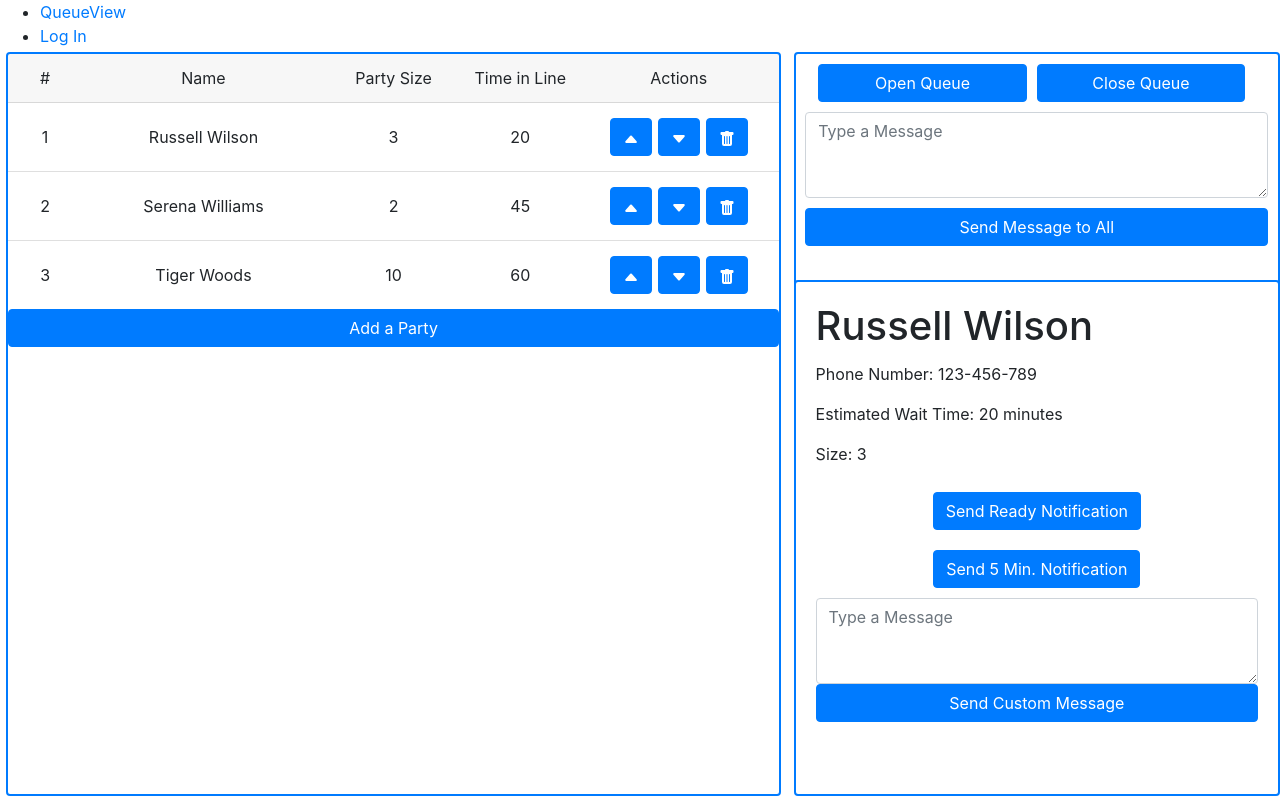
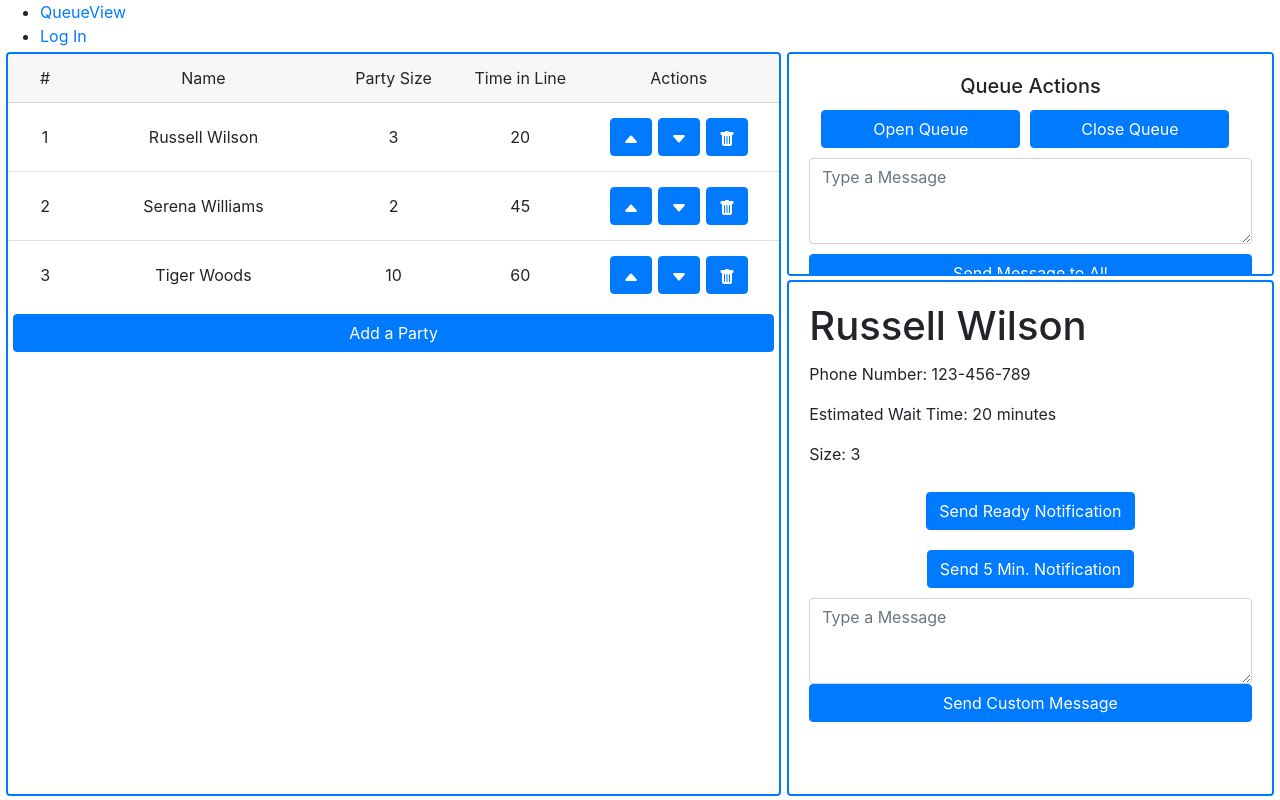
Before and after one commit to radius-queue/web, a React (Create React App) app: page /post-log-in/queue-view in a window 1280 px wide. Built offline with nearby package versions, Linux system fonts and the light colour scheme.

Commit message:
Further styling.

```diff
--- a/src/post-log-in/queue-view.css
+++ b/src/post-log-in/queue-view.css
@@ -11,13 +11,14 @@
   border: 2pt solid #007bff;
   position: absolute;
   top: 6.5vh;
-  right: 0vw;
+  right: 0.5vw;
   width: 38vw;
-  bottom: 58vh;
+  bottom: 65.5vh;
+  overflow: scroll;
 }
 
-#control-group-container {
-  padding: 2%;
+#add-customer-button {
+  margin: 5px;
 }
 
 #control-button-group {
@@ -34,7 +35,6 @@
 #control-message-button {
   width: 100%;
   margin-top: 10px;
-  margin-bottom: 10px;
 }
 
 #messanger {
@@ -63,7 +63,7 @@
   margin-left: 5px;
   bottom: 0.5vh;
   top: 35vh;
-  right: 0vw;
+  right: 0.5vw;
   width: 38vw;
   overflow: scroll;
 }
--- a/src/post-log-in/queue-view.tsx
+++ b/src/post-log-in/queue-view.tsx
@@ -158,6 +158,7 @@
     <Container className='wrap'>
       <Card id='control-group-card'>
         <Card.Body id='control-group-container'>
+          <Card.Title className="text-center">Queue Actions</Card.Title>
           <div id='control-button-group'>
             <Button id='control-button'>Open Queue</Button>
             <Button id='control-button'>Close Queue</Button>
```
